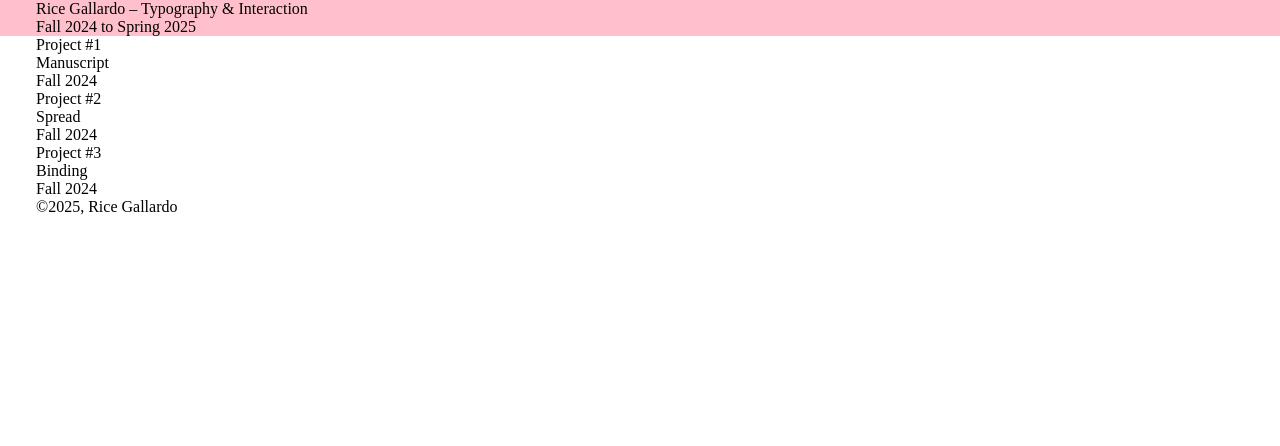
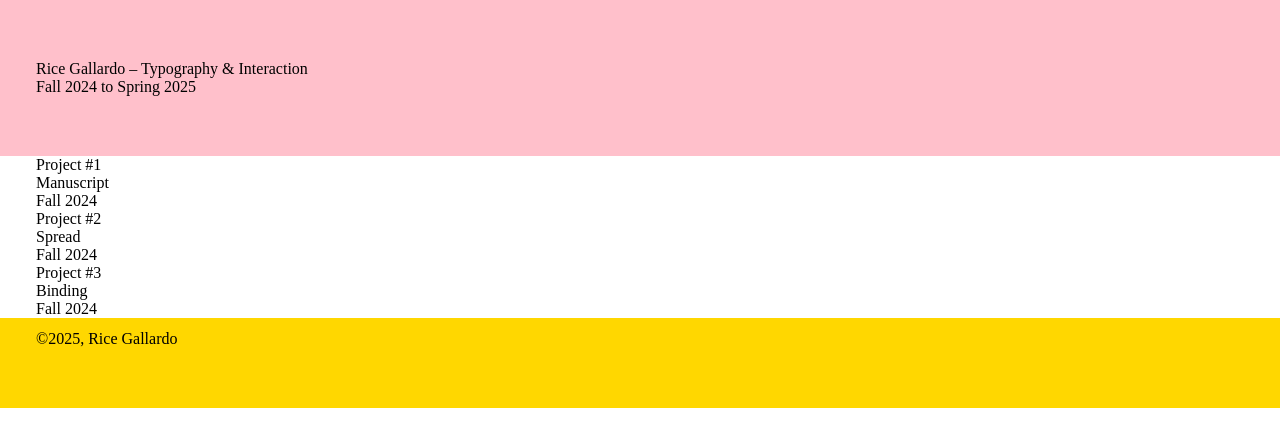
Before and after one commit to gallr091/gallr091.github.io, a plain HTML site: page index.html in a window 1280 px wide. Drawn offline with Linux system fonts and the light colour scheme.

Commit message:
added header and footer styles

```diff
--- a/assets/styles.css
+++ b/assets/styles.css
@@ -9,8 +9,15 @@ body {
 
 header {
 	background-color: var(--color--background);
+	padding-block: calc(5 * var(--base-size));
 }
 
 .gutters {
 	padding-inline: var(--gutter-size);
 }
+
+footer{
+	background-color: var(--color--secondary);
+	padding-top: var(--base-size);
+	padding-bottom: calc(5 * var(--base-size));
+}
```
